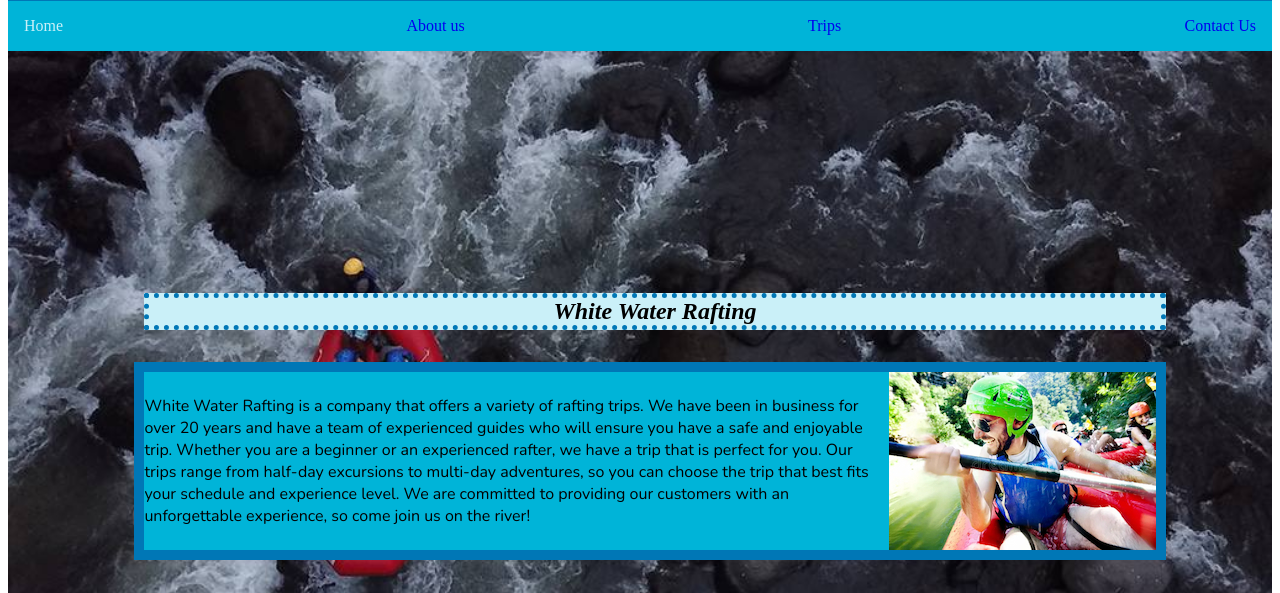
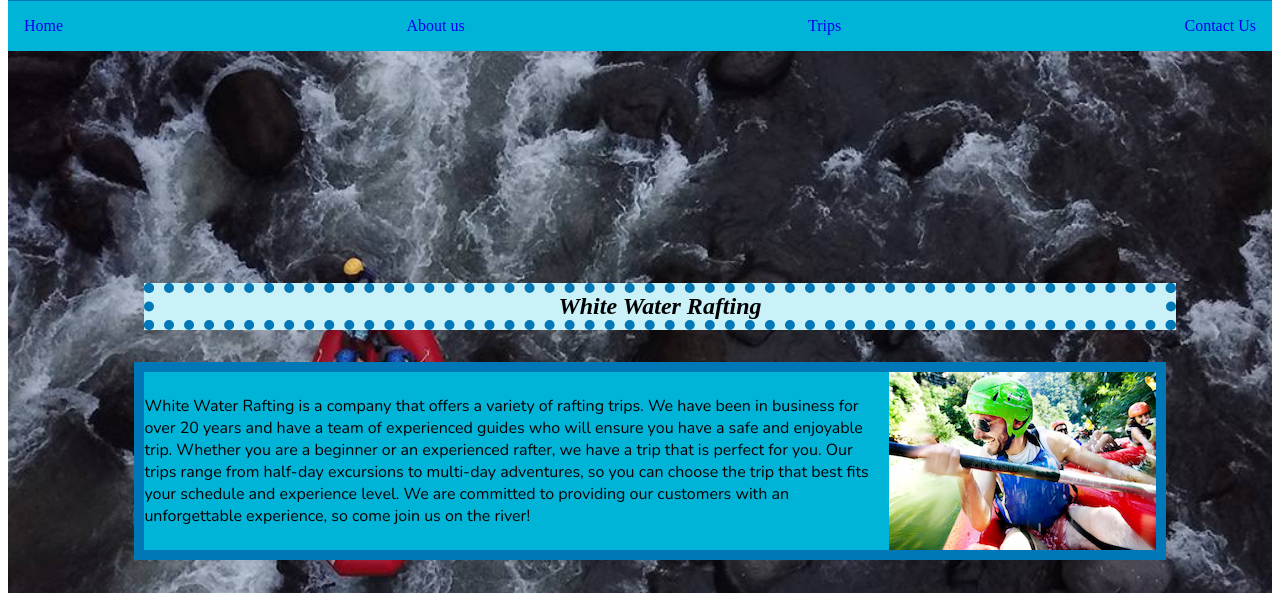
Before and after one commit to master-spider/wdd130, a plain HTML site: page wwr/about.html in a window 1280 px wide. Shown: the part 207-800 px from the top of the page. Drawn offline with nearby package versions, Linux system fonts and the light colour scheme; a web font is replaced by a local one.

Commit message:
making sure that the pages are linked properly

```diff
--- a/wwr/about.html
+++ b/wwr/about.html
@@ -15,7 +15,7 @@
         <div class = "logo-box">
             <img src="images/wwr-logo.png" alt="White water rafting-logo">
             <nav>
-                <a src="index.html">Home</a> <!--Linking the home page-->
+                <a href="index.html">Home</a> <!--Linking the home page-->
                 <a href="about.html">About us</a><!--Linking to about page-->
                 <a href="trips.html">Trips</a><!--Linking to trips page-->
                 <a href="contact.html">Contact Us</a><!--Linking to contact page-->
--- a/wwr/styles/rafting.css
+++ b/wwr/styles/rafting.css
@@ -39,8 +39,8 @@ a{
     align-items: center;
     background-color: var(---accent2);
     color: solid var(---primary-color);
-    padding: 10px var(---accent1);
-    border:dotted 5px var(---primary-color);
+    padding: 20px var(---accent1);
+    border:dotted 10px var(---primary-color);
 }
 .hero article{
     max-width: 80%;
```
Also changed, not shown: index.html (+1 -1 lines).
